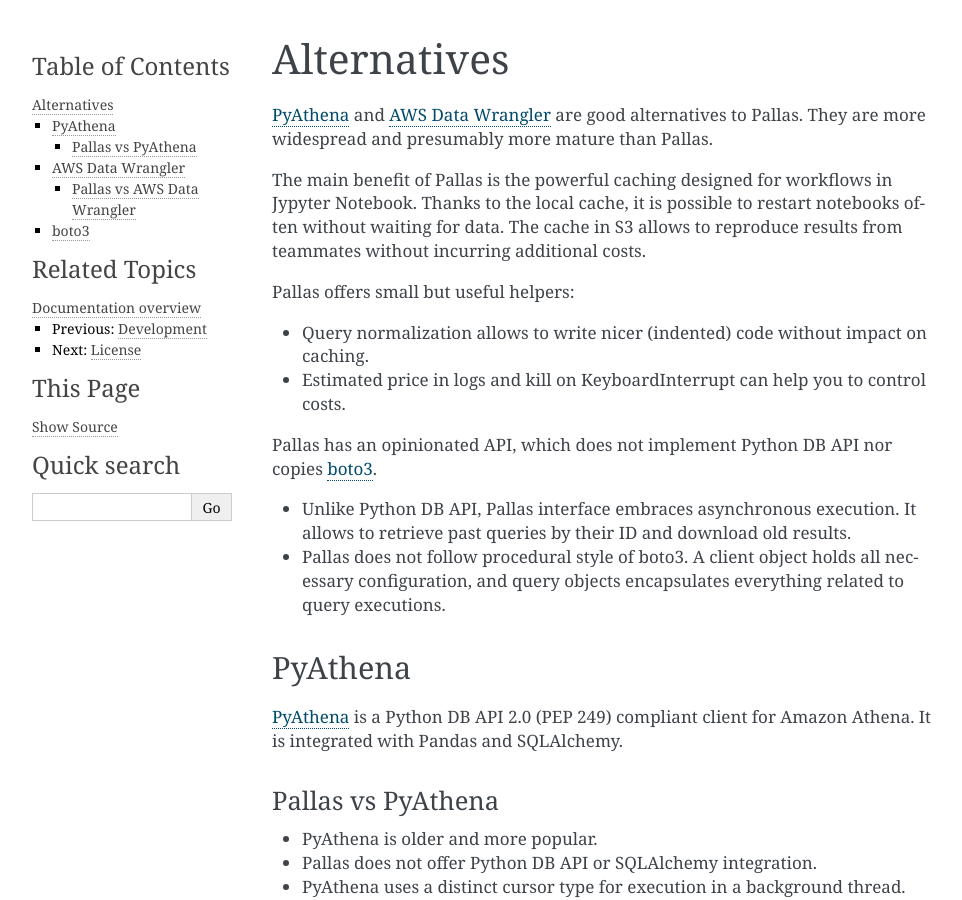
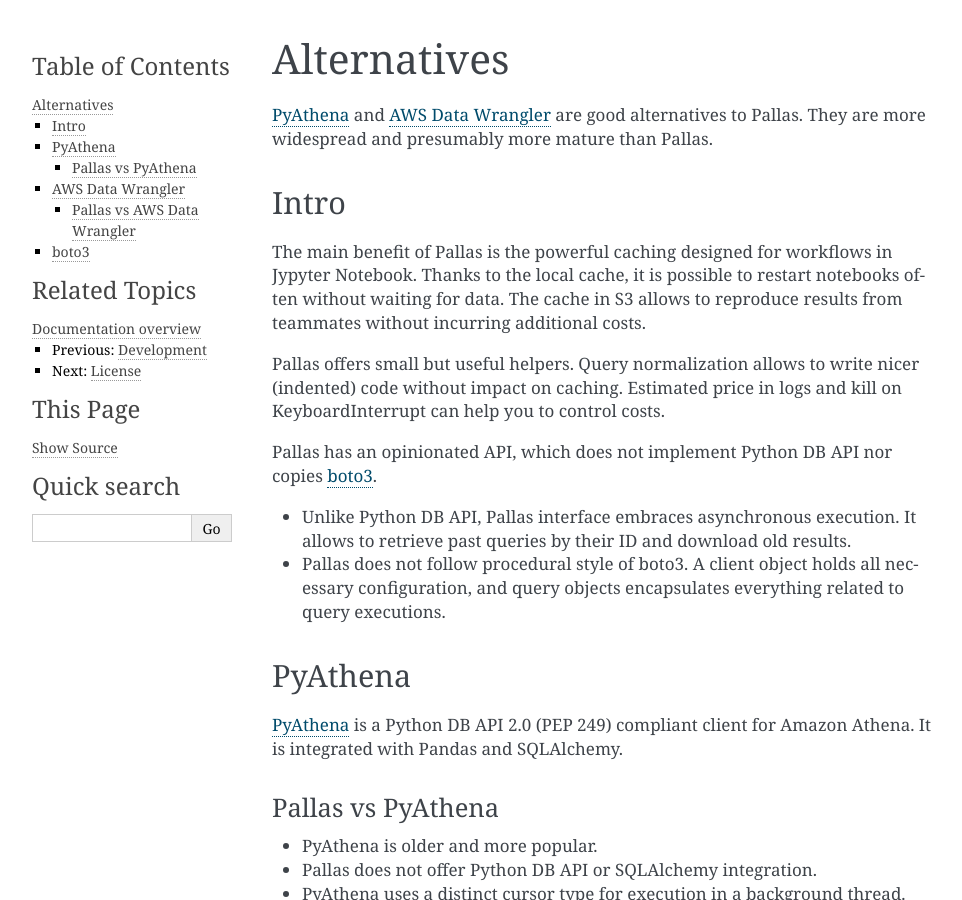
Before and after one commit to akamai/pallas, a Sphinx documentation site: the page built from docs/alternatives.rst, in a window 1280 px wide and 900 px high. Shown: the whole window, without its empty margins (148-1110 px from the left). Built offline with Sphinx 7.4.7, drawn with Linux system fonts in a browser that asks for light colours.

Commit message:
Formating changes in docs.

```diff
--- a/docs/alternatives.rst
+++ b/docs/alternatives.rst
@@ -5,18 +5,19 @@
 PyAthena_ and `AWS Data Wrangler`_ are good alternatives to Pallas.
 They are more widespread and presumably more mature than Pallas.
 
+
+Intro
+-----
+
 The main benefit of Pallas is the powerful caching designed
 for workflows in Jypyter Notebook. Thanks to the local cache,
 it is possible to restart notebooks often without waiting for data.
 The cache in S3 allows to reproduce results from teammates
 without incurring additional costs.
 
-Pallas offers small but useful helpers:
-
-* Query normalization allows to write nicer (indented) code
-  without impact on caching.
-* Estimated price in logs and kill on KeyboardInterrupt can
-  help you to control costs.
+Pallas offers small but useful helpers.
+Query normalization allows to write nicer (indented) code without impact on caching.
+Estimated price in logs and kill on KeyboardInterrupt can help you to control costs.
 
 Pallas has an opinionated API,
 which does not implement Python DB API nor copies boto3_.
```
